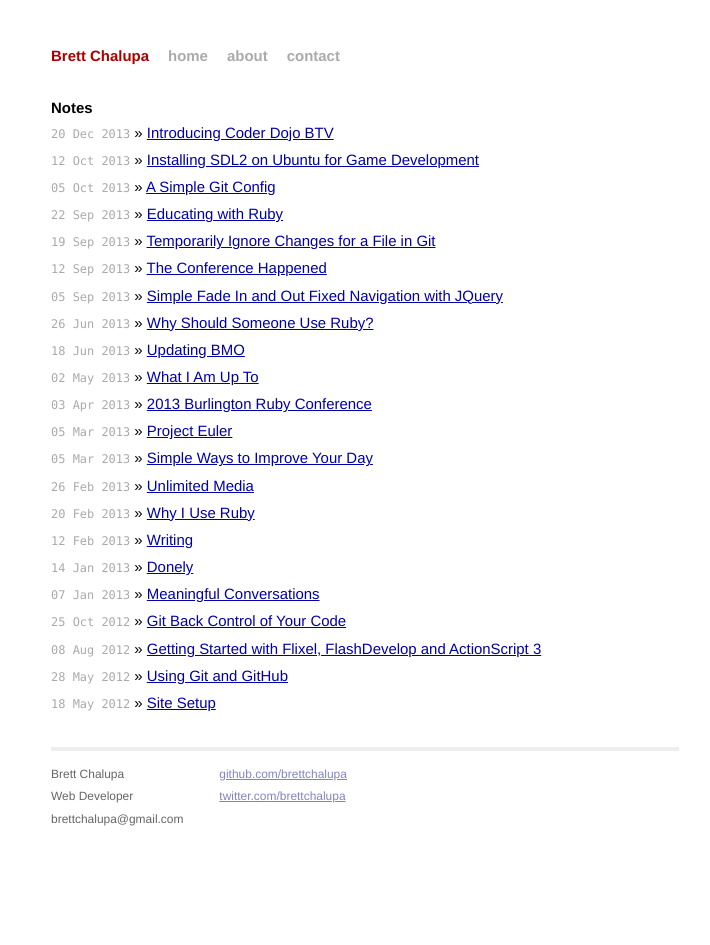
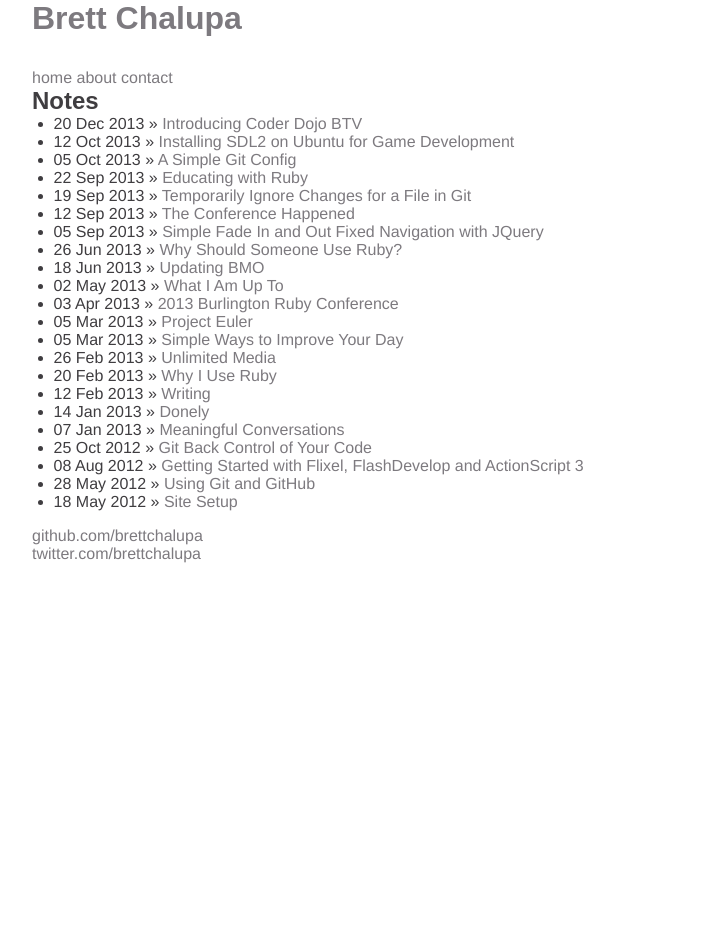
Before and after one commit to brettchalupa/brettchalupa.github.io, a Jekyll site: the page built from index.html, in a window 1280 px wide. Shown: the whole page, without its empty margins (275-985 px from the left). Built offline with Jekyll 4.4.1, drawn with Linux system fonts in a browser that asks for light colours; Markdown is read by kramdown in place of the engine named in the settings; after the commit the page ends 900 px from its top, so only the background shows below that.

Commit message:
Begin to style the site.

```diff
--- a/_layouts/default.html
+++ b/_layouts/default.html
@@ -28,13 +28,6 @@
         <div class="footer">
           <div class="contact">
             <p>
-              Brett Chalupa<br />
-              Web Developer<br />
-              brettchalupa@gmail.com
-            </p>
-          </div>
-          <div class="contact">
-            <p>
               <a
               href="https://github.com/brettchalupa">github.com/brettchalupa</a><br />
               <a href="https://twitter.com/brettchalupa">twitter.com/brettchalupa</a><br />
--- a/css/main.css
+++ b/css/main.css
@@ -13,148 +13,67 @@
 html, body { height: 100%; }
 
 body {
-  background-color: #FFF;
-  font: 13.34px Helvetica, Arial, sans-serif;
-  font-size: small;
-  text-align: center;
+  background-color: rgb(255, 255, 255);
+  color: rgb(63, 61, 64);
+  font: 16px Helvetica, Arial, sans-serif;
+  text-align: left;
 }
 
 h1, h2, h3, h4, h5, h6 {
-  font-size: 100%; }
+  font-family: Arial, sans-serif;
+}
 
 h1 { margin-bottom: 1em; }
 p { margin: 1em 0; }
 
-a         { color: #00a; }
-a:hover   { color: #000; }
-a:visited { color: #a0a; }
-
-/*****************************************************************************/
-/*
-/* Home
-/*
-/*****************************************************************************/
-.posts {
-  list-style-type: none;
-  margin-bottom: 2em;
-}
-
-.posts li {
-  line-height: 1.75em;
-}
-
-.posts span {
-  color: #aaa;
-  font-family: Monaco, "Courier New", monospace;
-  font-size: 80%;
-}
-
-/*****************************************************************************/
-/*
-/* Site
-/*
-/*****************************************************************************/
-
-.site {
-  font-size: 115%;
-  text-align: left;
-  width: 42em;
-  margin: 3em auto 2em;
-  line-height: 1.5em;
-}
-
-.header a {
-  font-weight: bold;
+a,
+a:visited {
+  color: rgb(125, 122, 127);
+  -webkit-transition: color 0.5s ease-in;
+  -moz-transition: color 0.5s ease-in;
+  -o-transition: color 0.5s ease-in;
+  -ms-transition: color 0.5s ease-in;
+  transition: color 0.5s ease-in;
   text-decoration: none;
 }
 
-.title {
-  display: inline-block;
-  margin-bottom: 2em;
+a:hover {
+  color: rgb(188, 183, 191);
 }
 
-.title a {
-  color: #a00;
-}
-
-.title a:hover {
-  color: #000;
-}
-
-.header a.extra {
-  color: #aaa;
-  margin-left: 1em;
-}
-
-.header a.extra:hover {
-  color: #000;
-}
-
-.meta {
-  color: #aaa;
-}
-
-.footer {
-  font-size: 80%;
-  color: #666;
-  border-top: 4px solid #eee;
-  margin-top: 2em;
-  overflow: hidden;
-}
-
-.footer .contact {
-  float: left;
-  margin-right: 3em;
-}
-
-.footer .contact a {
-  color: #8085C1;
-}
-
-.footer .rss {
-  margin-top: 1.1em;
-  margin-right: -.2em;
-  float: right;
-}
-
-.footer .rss img {
-  border: 0;
-}
-
-/*****************************************************************************/
-/*
-/* Posts
-/*
-/*****************************************************************************/
-
 /* standard */
-.post pre {
+pre {
   border: 1px solid #ddd;
   background-color: #eef;
   padding: 0 .4em;
 }
 
-.post ul, .post ol {
+ul, ol {
   margin-left: 1.35em;
 }
 
-.post code {
+code {
   border: 1px solid #ddd;
   background-color: #eef;
   padding: 0 .2em;
 }
 
-.post pre code {
+pre code {
   border: none;
 }
 
 /* terminal */
-.post pre.terminal {
+pre.terminal {
   border: 1px solid #000;
   background-color: #333;
   color: #FFF;
 }
 
-.post pre.terminal code {
+pre.terminal code {
   background-color: #333;
 }
+
+.site {
+  max-width: 666px;
+  margin: 0 auto;
+}
```
